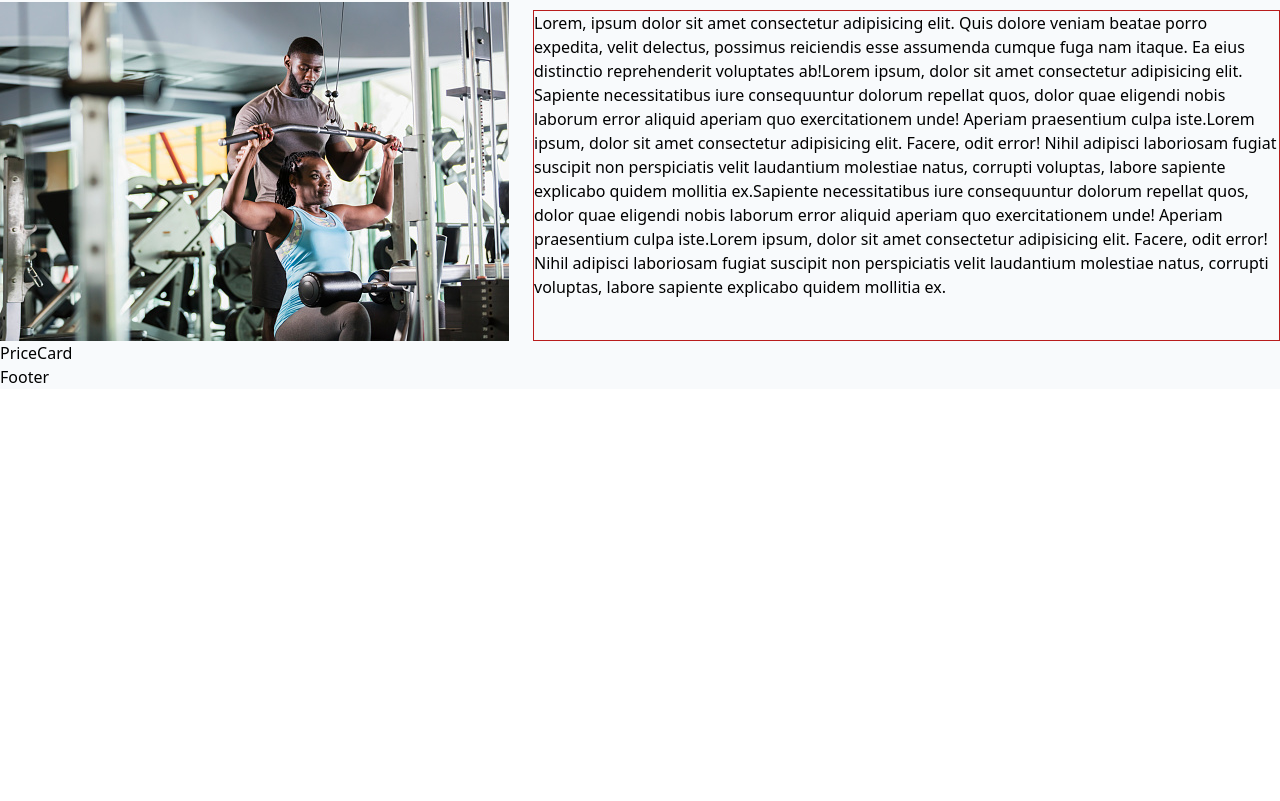
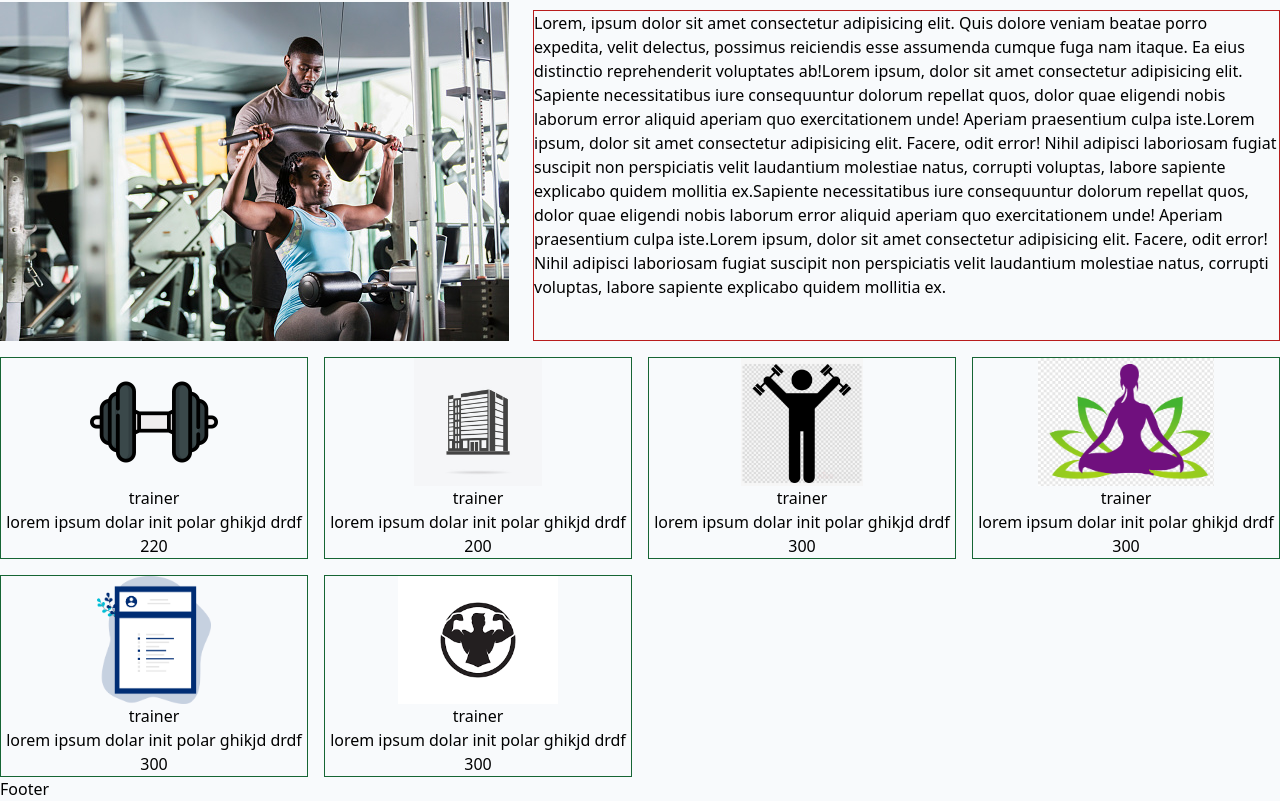
Before and after one commit to krishnaprasad2098/bro_gym, a React (Create React App) app: page / in a window 1280 px wide. Shown: the part 2188-2989 px from the top of the page. Before the commit the page ends 2577 px from the top, so only its background shows below. Built offline with nearby package versions, Linux system fonts and the light colour scheme.

Commit message:
added price section

```diff
--- a/src/components/AboutUs.js
+++ b/src/components/AboutUs.js
@@ -1,6 +1,6 @@
 import React from 'react'
 import aboutus from '../assets/images/aboutus.jpg'
-import PriceCard from './PriceCard.jsx'
+import PriceCard from './PriceCard.js'
 const Aboutus = () => {
   return (
     <div className="">
--- /dev/null
+++ b/src/components/PriceCard.js
@@ -0,0 +1,22 @@
+import React from 'react'
+import pricedetails from '../data/Pricedetails.js'
+const PriceCard = () => {
+  return (
+    <div className="grid grid-cols-4 gap-4 mt-4">
+
+     {pricedetails.map((value)=>{
+      return(
+        <div className="border border-green-800 w-auto gap-4 text-center">
+          <img src={value.imagelink} alt="image" className="w-auto h-32 ml-auto mr-auto "/>
+          <h1>{value.name}</h1>
+          <p>{value.description}</p>
+          <h1>{value.price}</h1>
+        </div>
+      )
+     })}
+
+    </div>
+  )
+}
+
+export default PriceCard
--- a/src/components/PriceCard.jsx
+++ /dev/null
@@ -1,9 +0,0 @@
-import React from 'react'
-
-const PriceCard = () => {
-  return (
-    <div>PriceCard</div>
-  )
-}
-
-export default PriceCard
--- /dev/null
+++ b/src/data/Pricedetails.js
@@ -0,0 +1,56 @@
+import logo1 from '../assets/images/image-1.png'
+
+import logo2 from '../assets/images/image-2.jpg'
+import logo3 from '../assets/images/image-3.png'
+import logo4 from '../assets/images/image-4.png'
+import logo5 from '../assets/images/image-5.png'
+import logo6 from '../assets/images/image-6.png'
+
+
+
+const pricedetails = [
+    {
+        "id":1,
+        "imagelink":logo1,
+        "name":"trainer",
+        "price":'220',
+        "description":'lorem ipsum dolar init polar ghikjd drdf'
+    },
+    {
+        "id":2,
+        "imagelink":logo2,
+        "name":"trainer",
+        "price":'200',
+        "description":'lorem ipsum dolar init polar ghikjd drdf'
+    },
+    {
+        "id":3,
+        "imagelink":logo3,
+        "name":"trainer",
+        "price":'300',
+        "description":'lorem ipsum dolar init polar ghikjd drdf'
+    },
+    {
+        "id":4,
+        "imagelink":logo4,
+        "name":"trainer",
+        "price":'300',
+        "description":'lorem ipsum dolar init polar ghikjd drdf'
+    },
+    {
+        "id":5,
+        "imagelink":logo5,
+        "name":"trainer",
+        "price":'300',
+        "description":'lorem ipsum dolar init polar ghikjd drdf'
+    },
+    {
+        "id":6,
+        "imagelink":logo6,
+        "name":"trainer",
+        "price":'300',
+        "description":'lorem ipsum dolar init polar ghikjd drdf'
+    }
+]
+
+export default pricedetails
--- a/src/data/scrolldetails.js
+++ b/src/data/scrolldetails.js
@@ -1,5 +1,5 @@
+import logo1 from '../assets/images/image-1.png'
 import logo2 from '../assets/images/image-2.jpg'
-import logo1 from '../assets/images/image-1.png'
 import logo3 from '../assets/images/image-3.png'
 import logo4 from '../assets/images/image-4.png'
 import logo5 from '../assets/images/image-5.png'
```
